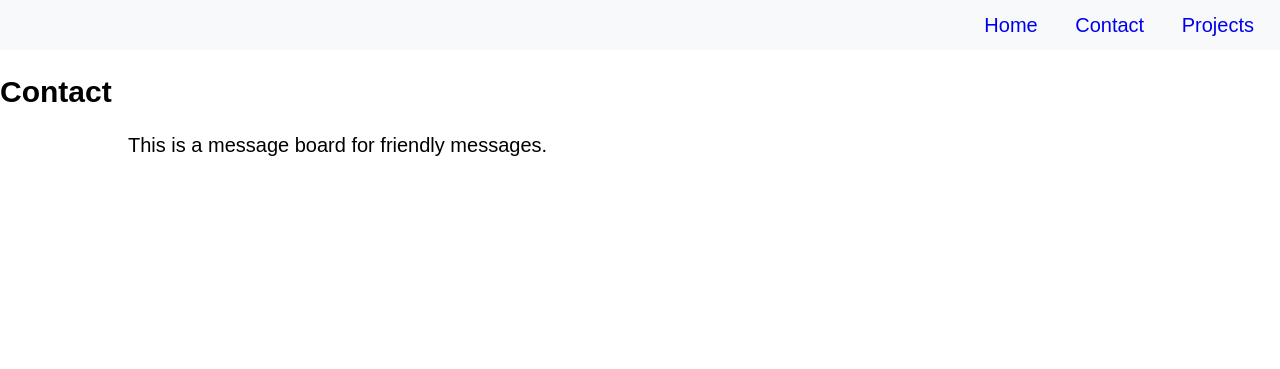
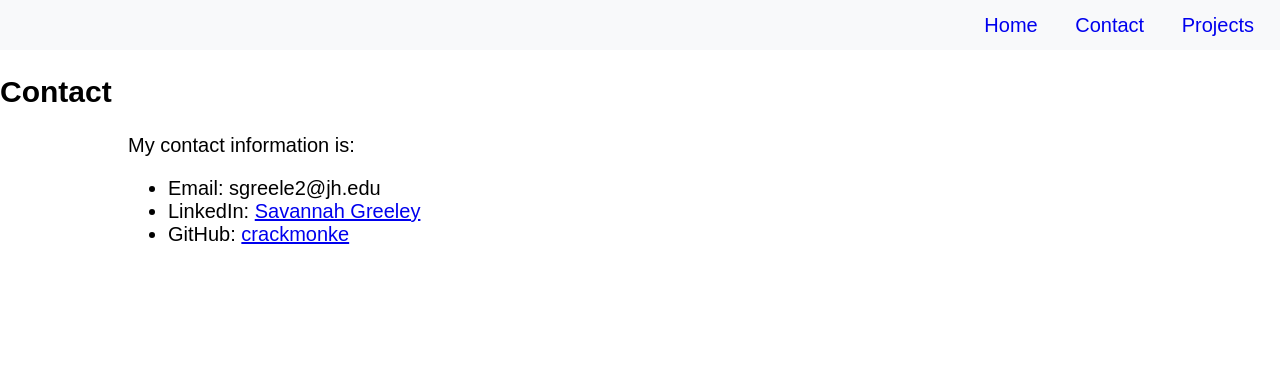
Before and after one commit to crackmonke/jhu_software_concepts, a Python web app: template Module 1/personal website/board/templates/pages/contact.html in a window 1280 px wide. Shown: the top 369 px of the page. Run offline with Jinja, Linux system fonts and the light colour scheme; the template is opened without the code that fills it, so the values that code supplies are empty.

Commit message:
update contact page with personal information

```diff
--- a/Module 1/personal website/board/templates/pages/contact.html
+++ b/Module 1/personal website/board/templates/pages/contact.html
@@ -5,5 +5,11 @@
 {% endblock header %}
 
 {% block content %}
-  <p>This is a message board for friendly messages.</p>
+  <p>My contact information is:
+    <ul>
+      <li>Email: sgreele2@jh.edu</li>
+      <li>LinkedIn: <a href="https://www.linkedin.com/in/savannahgreeley-37914319a/">Savannah Greeley</a></li>
+      <li>GitHub: <a href="https://github.com/crackmonke">crackmonke</a></li>
+    </ul>
+  </p>
 {% endblock content %}
```
